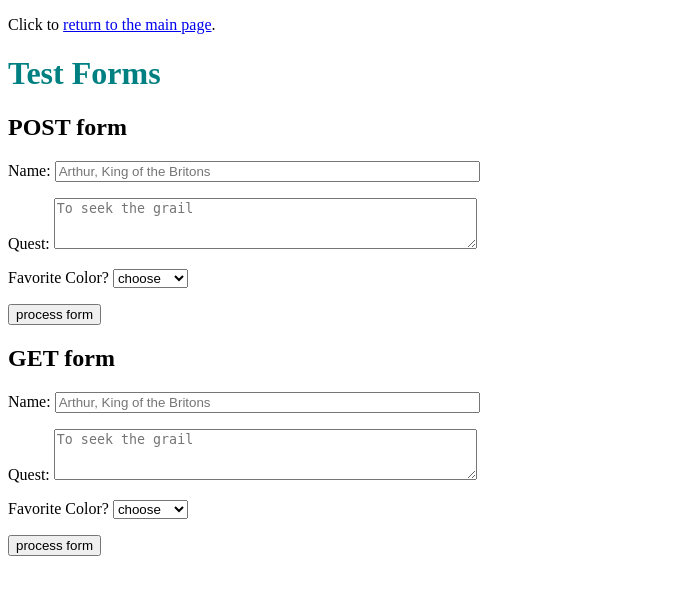
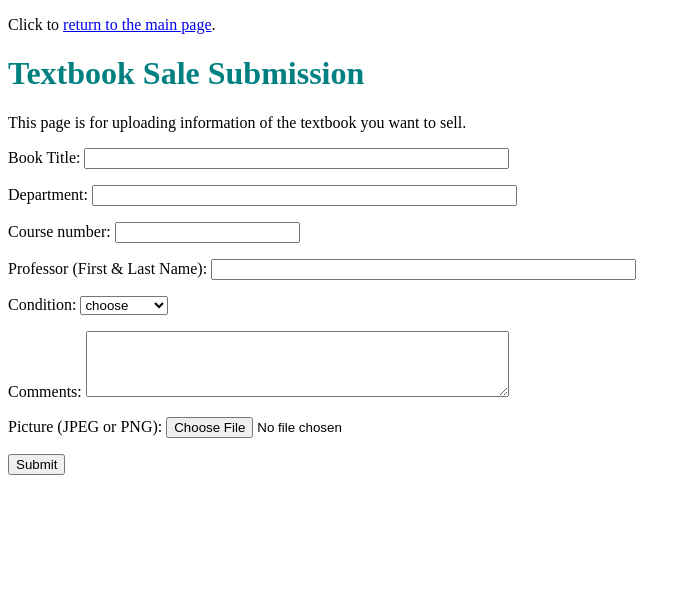
Before and after one commit to joycezhao2/CS304_Textbook_Market, a Flask app: page /testform/ in a window 1280 px wide. Shown: the top 595 px of the page, without its empty margins (0-691 px from the left). Run offline with Flask 2, Linux system fonts and the light colour scheme.

Commit message:
new forms

```diff
--- a/templates/base.html
+++ b/templates/base.html
@@ -2,7 +2,7 @@
 <html lang='en'>
 <head>
     <meta charset='utf-8'>
-    <meta name=author content="">
+    <meta name=author content="Alice (Yinru) Pan, Joyce Zhao, Iman Hussain">
     <title>{{ page_title }}</title>
     <link rel='stylesheet' href="{{url_for('static', filename = 'style.css')}}">
     {% block head_stuff %} {% endblock %}
--- a/templates/testform.html
+++ b/templates/testform.html
@@ -3,48 +3,42 @@
 {% block main_content %}
 <p>Click to <a href="{{ url_for('index') }}">return to the main page</a>.</p>
 
-<h1>Test Forms</h1>
+<h1>Textbook Sale Submission</h1>
 
-<h2>POST form</h2>
+<p>This page is for uploading information of the textbook you want to sell.</p>
 
 <form method="post" action="{{url_for('formecho')}}">
-<p><label>Name:
-    <input required type="text" name="user" size="50" placeholder="Arthur, King of the Britons"></label></p>
+    <p><label>Book Title:
+        <input required type="text" name="title" size="50"></label></p>
 
-<p><label>Quest:
-    <textarea required name="quest" rows="3" cols="50" placeholder="To seek the grail"></textarea>
-</label></p>
+    <p><label>Department:
+        <input required name="department" size="50"></label></p>
 
-<p><label>Favorite Color?
-        <select required name="color">
+    <p><lable>Course number:
+        <input required name="number" size="20"></lable></p>
+
+    <p><label>Professor (First & Last Name):
+        <input required name="prof" size="50"></label></p>
+
+    <p><lable>Condition:
+        <select required name="condition">
             <option value="">choose</option>
-            <option>Blue</option>
-            <option value="yellow">No, yel...</option>
+            <option value="new">Brand New</option>
+            <option value="new-">Like New</option>
+            <option value="good+">Very Good</option>
+            <option value="good">Good</option>
+            <option value="acceptable">Acceptable</option>
         </select>
-</label></p>
+    </lable></p>
 
-<p><input type="submit" value="process form">
+    <p><lable>Comments:
+        <textarea name="comments" rows=4 cols=50></textarea>
+    </lable></p>
+
+    <p><label>Picture (JPEG or PNG):
+        <input type="file" name="pic" accept="image/png, image/jpeg">
+    </label></p>
+
+    <p><input type="submit" value="Submit">
 </form>
-
-<h2>GET form</h2>
-
-<form method="get" action="{{url_for('formecho')}}">
-<p><label>Name:
-    <input required type="text" name="user" size="50" placeholder="Arthur, King of the Britons"></label></p>
-
-<p><label>Quest:
-    <textarea required name="quest" rows="3" cols="50" placeholder="To seek the grail"></textarea>
-</label></p>
-
-<p><label>Favorite Color?
-        <select required name="color">
-            <option value="">choose</option>
-            <option>Blue</option>
-            <option value="yellow">No, yel...</option>
-        </select>
-</label></p>
-
-<p><input type="submit" value="process form">
-</form>
-
 {% endblock %}
```
